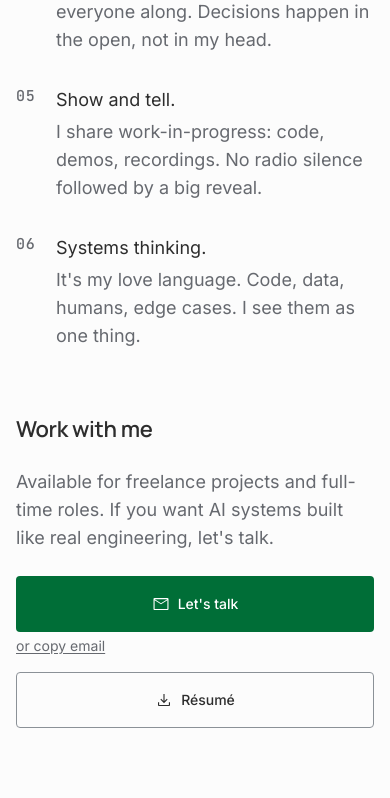
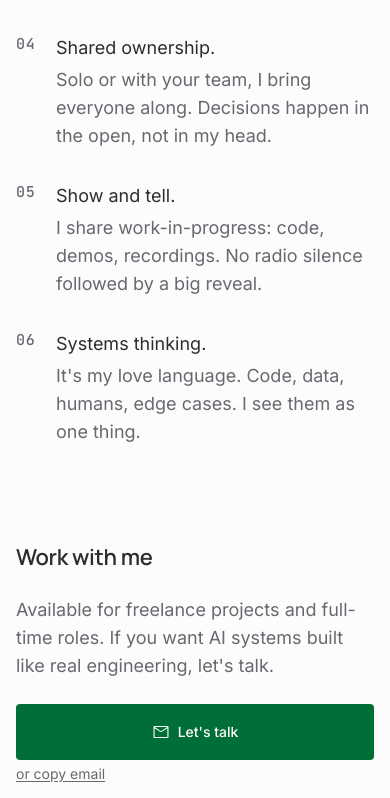
Before and after one commit to 95-ag/ag-portfolio, a Next.js app: page /about in a window 390 px wide. Shown: the part 2332-3130 px from the top of the page. Built offline with nearby package versions, Linux system fonts and the light colour scheme.

Commit message:
fix: increase mobile section spacing on home and about

```diff
--- a/src/app/about/page.tsx
+++ b/src/app/about/page.tsx
@@ -42,7 +42,7 @@ export default function AboutPage() {
         dangerouslySetInnerHTML={{ __html: serializeJsonLd(personSchema) }}
       />
       <Container>
-        <div className="flex flex-col gap-[var(--spacing-3xl)] md:gap-[var(--spacing-3xl)] xl:gap-[var(--spacing-5xl)]">
+        <div className="flex flex-col gap-[var(--spacing-4xl)] xl:gap-[var(--spacing-5xl)]">
           {/* Identity header */}
           <header className="flex flex-col gap-[var(--spacing-lg)]">
             <Heading level={1} type="display-primary">
--- a/src/app/page.tsx
+++ b/src/app/page.tsx
@@ -41,7 +41,7 @@ export default function HomePage() {
       {/* Hero */}
       <Section
         as="header"
-        className="pb-[var(--spacing-3xl)] lg:pb-[var(--spacing-lg)] overflow-hidden"
+        className="pb-[var(--spacing-4xl)] lg:pb-[var(--spacing-lg)] overflow-hidden"
       >
         <Container>
           <div className="flex flex-col gap-[var(--spacing-2xl)] lg:flex-row lg:items-center">
```
